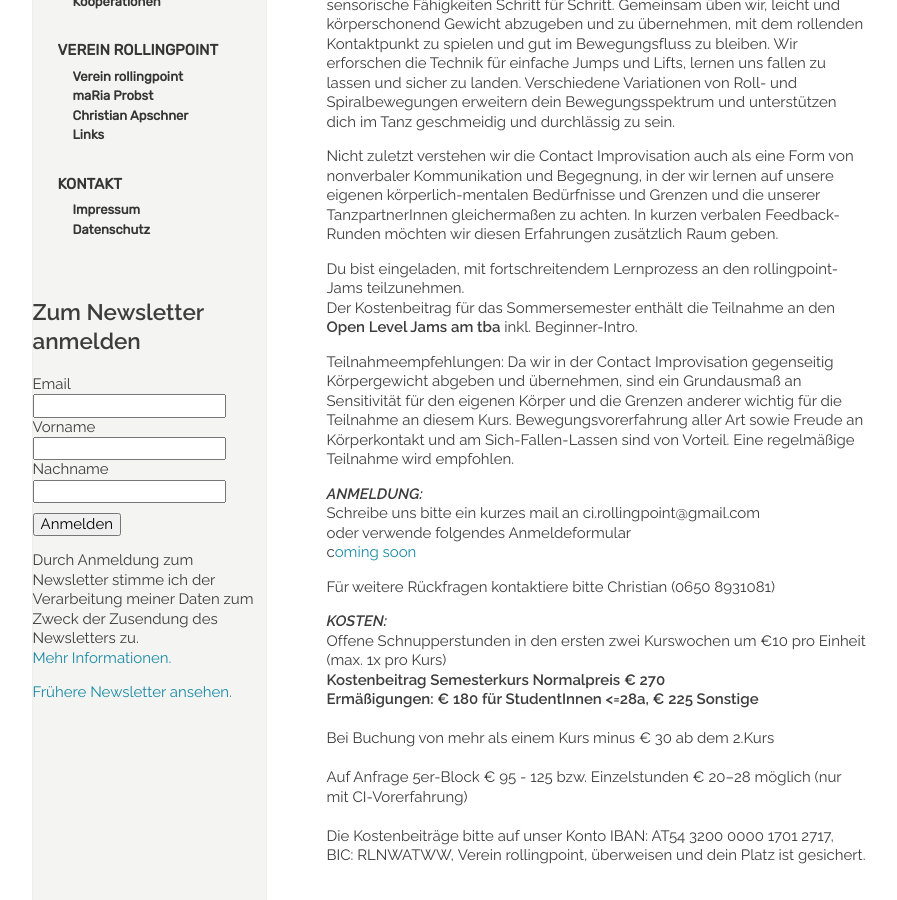
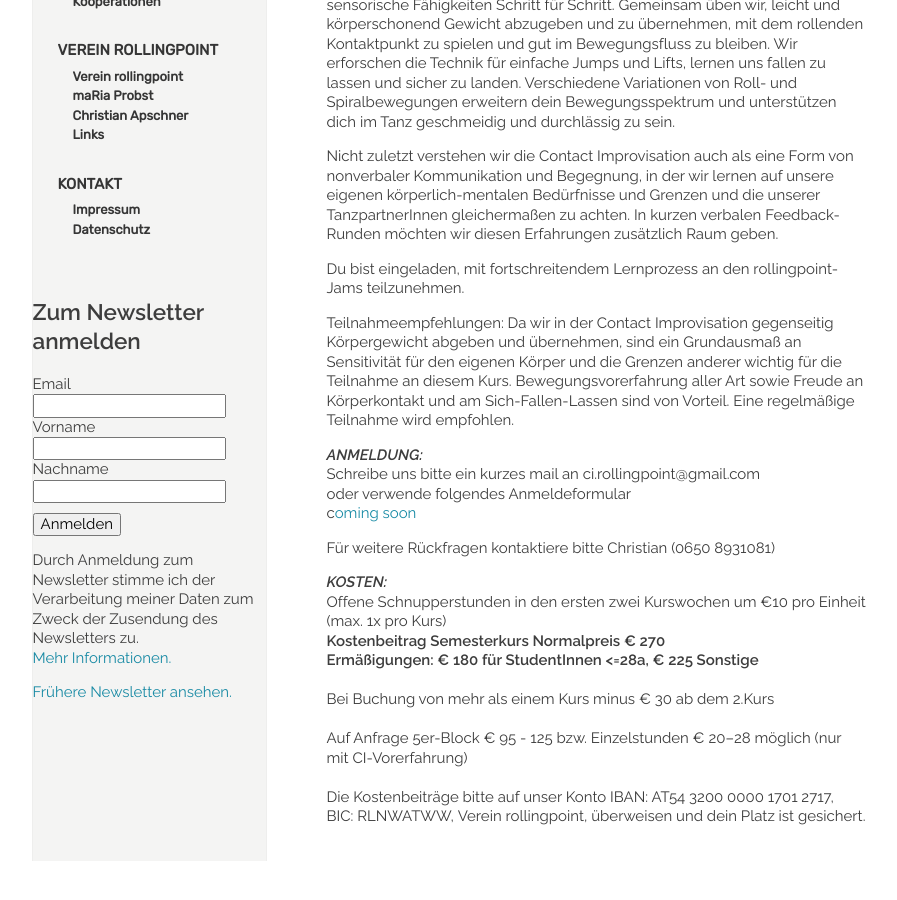
Before and after one commit to manulari/rollingpointat, a Jekyll site: the page built from _pages_de/contactbeg.md, in a window 1280 px wide and 900 px high, scrolled down 763 px. Shown: the whole window, without its empty margins (152-1049 px from the left). Built offline with Jekyll 4.4.1, drawn with Linux system fonts in a browser that asks for light colours; comment, search, counter and statistics services are not loaded; after the commit the page ends 1624 px from its top, so only the background shows below that.

Commit message:
Update page (de) “contactbeg”

```diff
--- a/_pages_de/contactbeg.md
+++ b/_pages_de/contactbeg.md
@@ -19,8 +19,7 @@ Du bist im sicheren Rahmen der Trainingsgruppe eingeladen, immer tiefer in die W
 
 Nicht zuletzt verstehen wir die Contact Improvisation auch als eine Form von nonverbaler Kommunikation und Begegnung, in der wir lernen auf unsere eigenen körperlich-mentalen Bedürfnisse und Grenzen und die unserer TanzpartnerInnen gleichermaßen zu achten. In kurzen verbalen Feedback-Runden möchten wir diesen Erfahrungen zusätzlich Raum geben.
 
-Du bist eingeladen, mit fortschreitendem Lernprozess an den rollingpoint-Jams teilzunehmen.\
-Der Kostenbeitrag für das Sommersemester enthält die Teilnahme an den **Open Level Jams am tba**  inkl. Beginner-Intro.
+Du bist eingeladen, mit fortschreitendem Lernprozess an den rollingpoint-Jams teilzunehmen.
 
 Teilnahmeempfehlungen: Da wir in der Contact Improvisation gegenseitig Körpergewicht abgeben und übernehmen, sind ein Grundausmaß an Sensitivität für den eigenen Körper und die Grenzen anderer wichtig für die Teilnahme an diesem Kurs. Bewegungsvorerfahrung aller Art sowie Freude an Körperkontakt und am Sich-Fallen-Lassen sind von Vorteil. Eine regelmäßige Teilnahme wird empfohlen.
 
```
